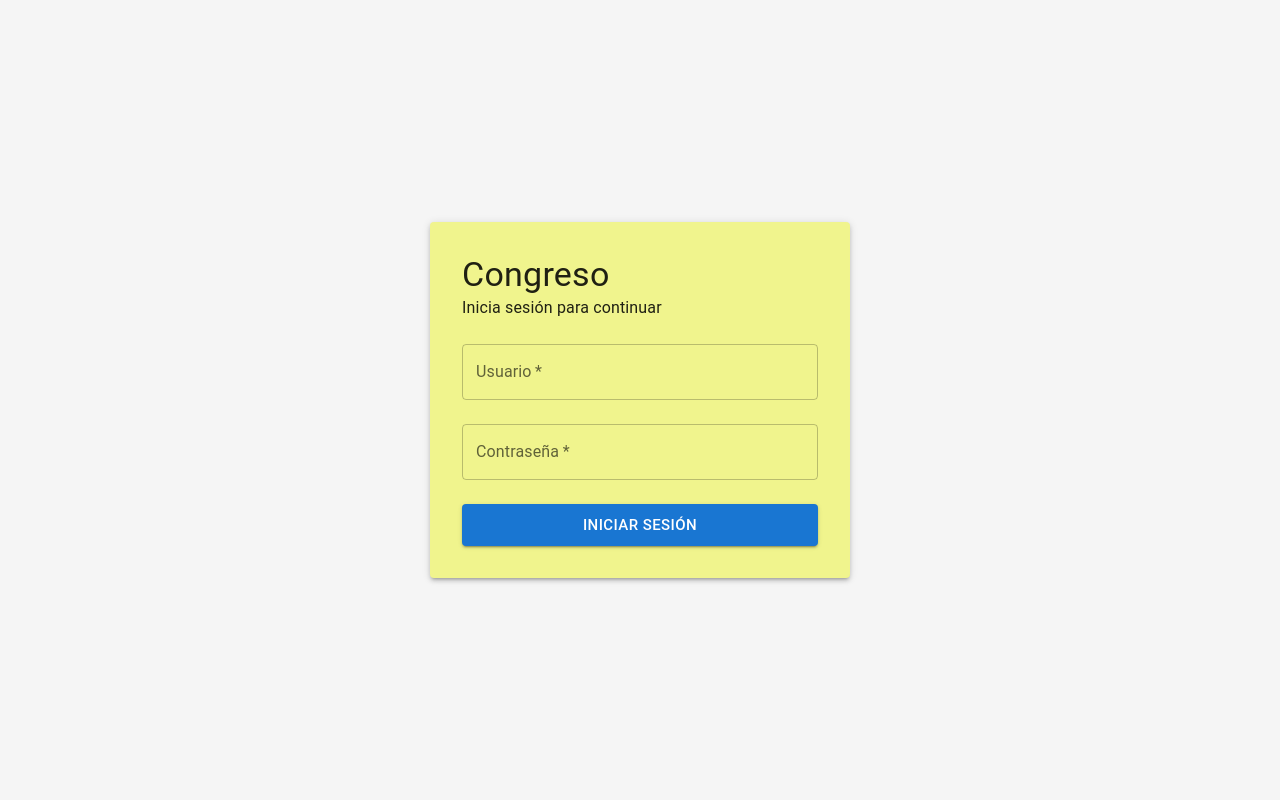
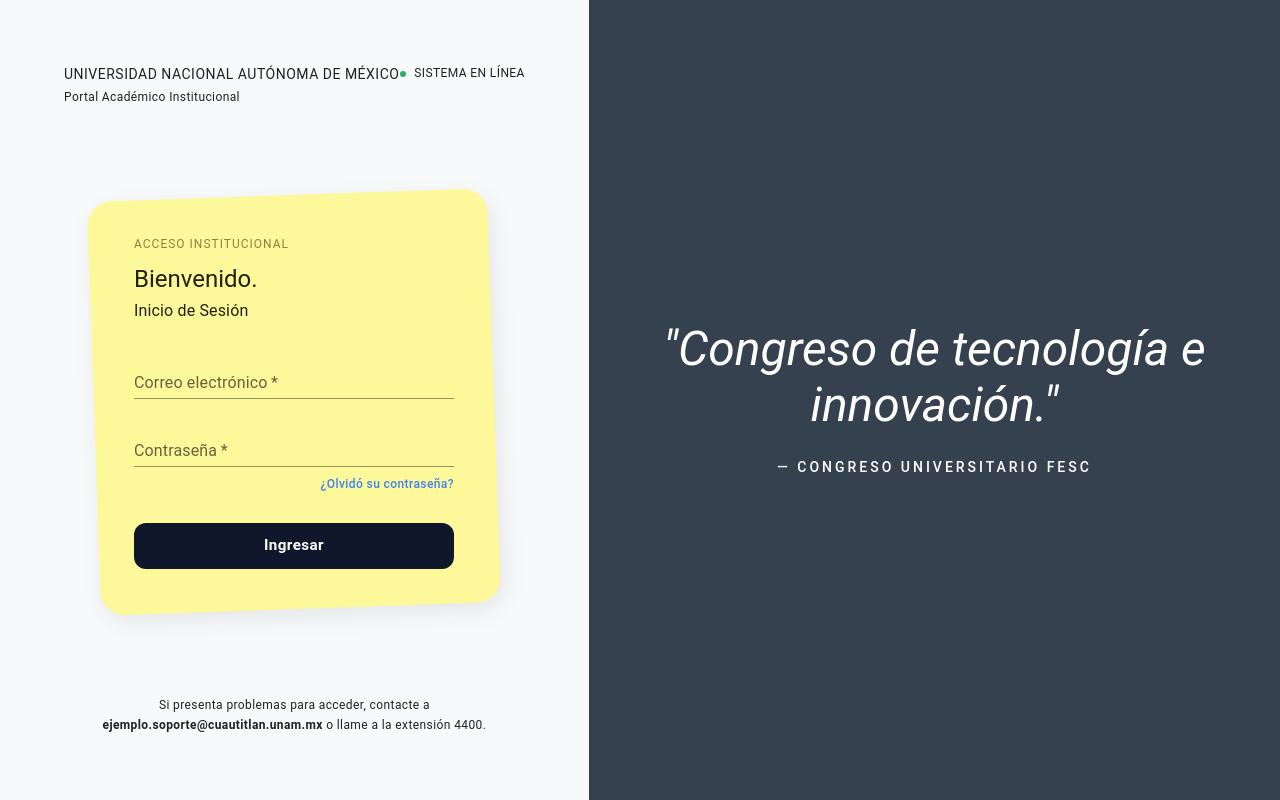
Before and after one commit to code-exiro/congreso, a React app in the folder frontend/: page /login in a window 1280 px wide. Built offline with nearby package versions, Linux system fonts and the light colour scheme; the HTML template or start-up script is replaced by a standard one.

Commit message:
diseño preliminar de login

```diff
--- a/frontend/src/features/auth/pages/LoginPage.jsx
+++ b/frontend/src/features/auth/pages/LoginPage.jsx
@@ -1,5 +1,4 @@
 import { useState } from "react";
-
 import {
   Alert,
   Box,
@@ -8,12 +7,10 @@ import {
   Stack,
   TextField,
   Typography,
+  Link,
 } from "@mui/material";
-
 import { useNavigate } from "react-router-dom";
-
 import { useAuth } from "../context/AuthContext";
-
 
 export default function LoginPage() {
   const navigate = useNavigate();
@@ -43,11 +40,7 @@ export default function LoginPage() {
     setLoading(true);
 
     try {
-      await login(
-        form.username,
-        form.password
-      );
-
+      await login(form.username, form.password);
       navigate("/");
     } catch (requestError) {
       setError(
@@ -62,55 +55,98 @@ export default function LoginPage() {
   return (
     <Box
       sx={{
+        display: "flex",
         minHeight: "100vh",
-        display: "grid",
-        placeItems: "center",
-        bgcolor: "grey.100",
-        px: 2,
+        width: "100vw",
+        flexDirection: { xs: "column", md: "row" },
       }}
     >
-      <Paper
-        elevation={3}
+      <Box
         sx={{
-          backgroundColor: "#f0f48d",
-          width: "100%",
-          maxWidth: 420,
-          p: 4,
+          flex: 2,
+          minWidth: { xs: "100%", md: "480px" },
+          display: "flex",
+          flexDirection: "column",
+          justifyContent: "space-between",
+          bgcolor: "#f8f9fa",
+          p: { xs: 4, md: 6, lg: 8 },
         }}
       >
+
+        <Box sx={{ display: "flex", justifyContent: "space-between", alignItems: "flex-start", mb: 2 }}>
+          <Box>
+            <Typography variant="body2" fontWeight={600} color="#2c3e50" sx={{ letterSpacing: 0.5 }}>
+              UNIVERSIDAD NACIONAL AUTÓNOMA DE MÉXICO
+            </Typography>
+            <Typography variant="caption" color="text.secondary">
+              Portal Académico Institucional
+            </Typography>
+          </Box>
+          <Box sx={{ display: "flex", alignItems: "center", gap: 1 }}>
+            <Box sx={{ width: 6, height: 6, borderRadius: "50%", bgcolor: "#27ae60" }} />
+            <Typography variant="caption" fontWeight="600" color="text.secondary">
+              SISTEMA EN LÍNEA
+            </Typography>
+          </Box>
+        </Box>
+
+        <Box sx={{ display: "flex", justifyContent: "center", alignItems: "center", flex: 1, my: 4 }}>
+          <Paper
+            elevation={4}
+            sx={{
+              backgroundColor: "#fdf899",
+              width: "100%",
+              maxWidth: 400,
+              borderRadius: "24px",
+              transform: "rotate(-2deg)",
+              boxShadow: "4px 8px 24px rgba(0,0,0,0.08)",
+              transition: "transform 0.3s ease",
+            }}
+          >
+            <Box sx={{ transform: "rotate(2deg)", p: { xs: 3, md: 5 }, position: "relative", zIndex: 2 }}>
               <Stack
                 component="form"
-          spacing={3}
+                spacing={3.5}
                 onSubmit={handleSubmit}
               >
                 <Box>
                   <Typography
-              variant="h4"
-              fontWeight={700}
+                    variant="caption"
+                    fontWeight="700"
+                    sx={{
+                      color: "#8a8342",
+                      letterSpacing: 1,
+                      display: "block",
+                      mb: 1
+                    }}
                   >
-              Congreso
+                    ACCESO INSTITUCIONAL
                   </Typography>
-
-            <Typography color="text.secondary">
-              Inicia sesión para continuar
+                  <Typography variant="h5" fontWeight={800} color="#1e293b">
+                    Bienvenido.
+                  </Typography>
+                  <Typography variant="body1" color="#475569" sx={{ mt: 0.5 }}>
+                    Inicio de Sesión
                   </Typography>
                 </Box>
 
-          {error && (
-            <Alert severity="error">
-              {error}
-            </Alert>
-          )}
+                {error && <Alert severity="error" sx={{ borderRadius: 2, py: 0 }}>{error}</Alert>}
 
+                <Box sx={{ display: "flex", flexDirection: "column", gap: 2.5 }}>
                   <TextField
-            label="Usuario"
+                    label="Correo electrónico"
                     name="username"
                     value={form.username}
                     onChange={handleChange}
                     fullWidth
                     required
+                    variant="standard"
+                    InputLabelProps={{
+                      sx: { fontSize: '0.9rem', color: '#475569' }
+                    }}
                   />
 
+                  <Box>
                     <TextField
                       label="Contraseña"
                       name="password"
@@ -119,20 +155,71 @@ export default function LoginPage() {
                       onChange={handleChange}
                       fullWidth
                       required
+                      variant="standard"
+                      InputLabelProps={{
+                        sx: { fontSize: '0.9rem', color: '#475569' }
+                      }}
                     />
+                    <Box sx={{ display: "flex", justifyContent: "flex-end", mt: 1 }}>
+                      <Link href="#" underline="hover" variant="caption" sx={{ color: "#3b82f6", fontWeight: 500 }}>
+                        ¿Olvidó su contraseña?
+                      </Link>
+                    </Box>
+                  </Box>
+                </Box>
 
                 <Button
                   variant="contained"
                   size="large"
                   type="submit"
                   disabled={loading}
+                  sx={{
+                    mt: 2,
+                    py: 1.2,
+                    borderRadius: "12px",
+                    backgroundColor: "#0f172a",
+                    fontWeight: '600',
+                    textTransform: 'none',
+                    fontSize: '0.95rem',
+                    boxShadow: "none",
+                    "&:hover": {
+                      backgroundColor: "#1e293b",
+                      boxShadow: "0 4px 12px rgba(0,0,0,0.15)",
+                    }
+                  }}
                 >
-            {loading
-              ? "Iniciando sesión..."
-              : "Iniciar sesión"}
+                  {loading ? "Ingresando..." : "Ingresar"}
                 </Button>
               </Stack>
+            </Box>
           </Paper>
+        </Box>
+
+        {/* Pie de página */}
+        <Typography variant="caption" color="text.secondary" sx={{ textAlign: "center", mt: 2 }}>
+          Si presenta problemas para acceder, contacte a <strong>ejemplo.soporte@cuautitlan.unam.mx</strong> o llame a la extensión 4400.
+        </Typography>
+      </Box>
+
+
+      <Box
+        sx={{
+          flex: 3,
+          bgcolor: "#364150",
+          display: { xs: "none", md: "flex" },
+          alignItems: "center",
+          justifyContent: "center",
+        }}
+      >
+        <Box sx={{ color: "white", textAlign: "center", px: 6, maxWidth: "800px" }}>
+          <Typography variant="h3" fontWeight={300} sx={{ fontStyle: "italic", mb: 3 }}>
+            "Congreso de tecnología e innovación."
+          </Typography>
+          <Typography variant="subtitle2" color="grey.400" sx={{ letterSpacing: 3, textTransform: 'uppercase' }}>
+            — Congreso Universitario FESC
+          </Typography>
+        </Box>
+      </Box>
     </Box>
   );
 }
```
Lines whose indentation alone changed are shown as unchanged.
